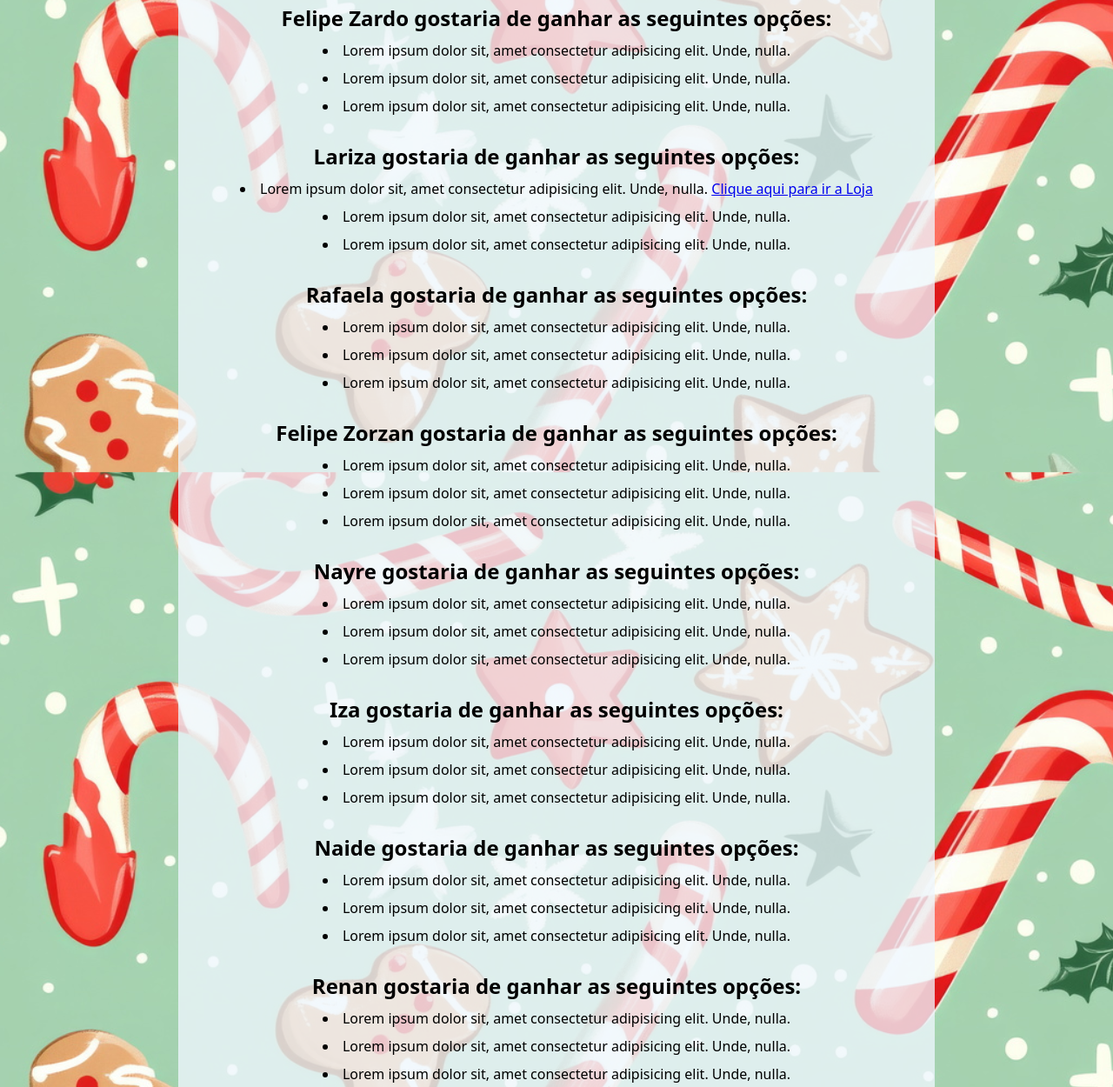
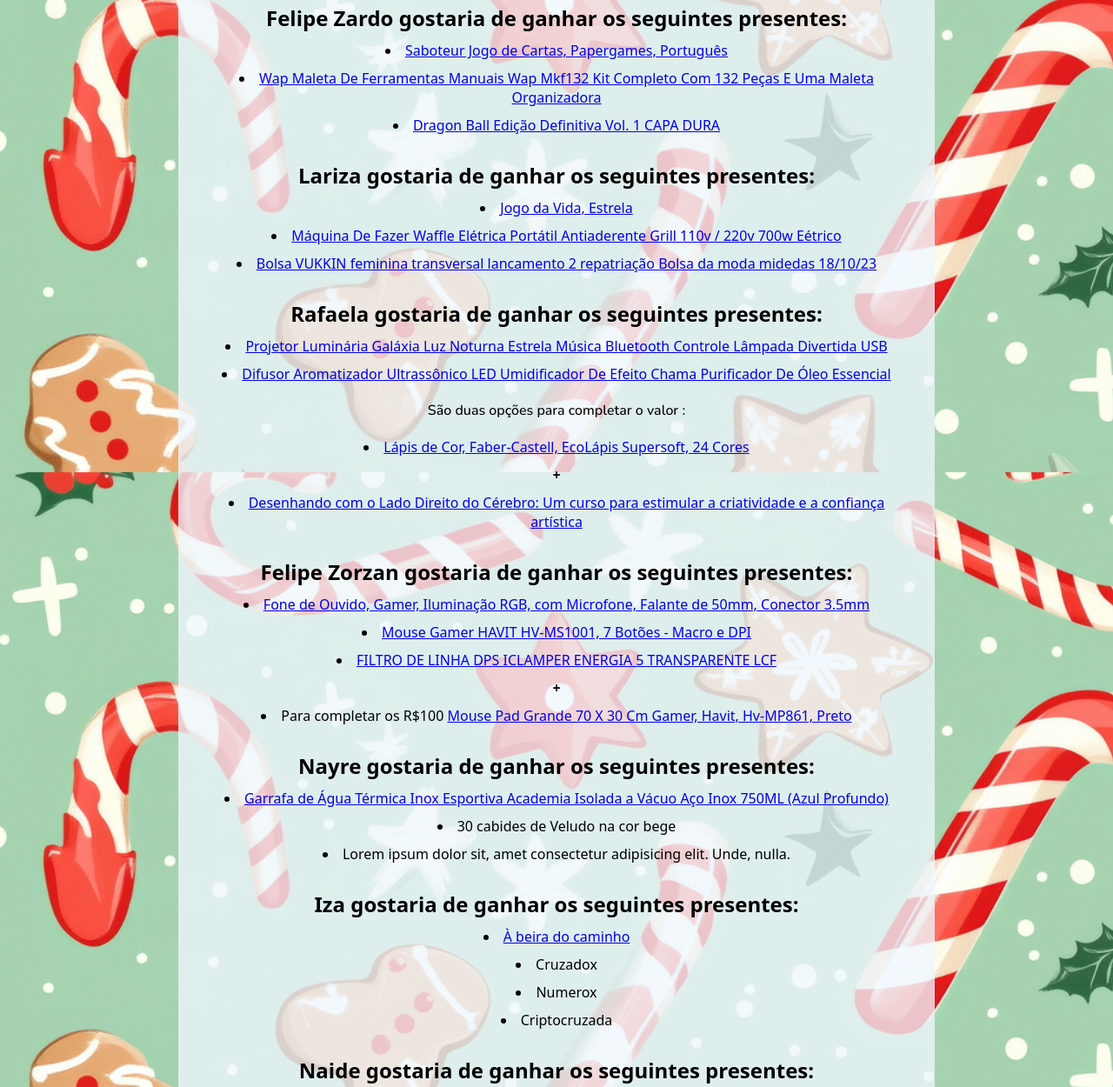
Before and after one commit to felipezardo/lista-de-presentes, a plain HTML site: page index.html in a window 1280 px wide. Shown: the part 257-1507 px from the top of the page at 87% size. Drawn offline with nearby package versions, Linux system fonts and the light colour scheme; a web font is replaced by a local one.

Commit message:
Inclusão dos links

```diff
--- a/index.html
+++ b/index.html
@@ -36,58 +36,66 @@
         <section>
             <p>O valor do presente é de R$100, podendo ser mais de um para que chegue até este total. Sejamos generosos,nem sempre é possível encontrar opções que chegem ao preço redondo. Clique nos links para ir ao site sugerido para compra. Feliz Natal!</p>
             <div>
-                <h2>Felipe Zardo gostaria de ganhar as seguintes opções:</h2>
-                <li>Lorem ipsum dolor sit, amet consectetur adipisicing elit. Unde, nulla.</li>
-                <li>Lorem ipsum dolor sit, amet consectetur adipisicing elit. Unde, nulla.</li>
+                <h2>Felipe Zardo gostaria de ganhar os seguintes presentes:</h2>
+                <li><a href="https://www.amazon.com.br/PaperGames-PPG-J007-20-Saboteur/dp/B08BG6CNGJ" target="_blank">Saboteur Jogo de Cartas, Papergames, Português</a></li>
+                <li><a href="https://www.amazon.com.br/dp/B09M7JFCV2" target="_blank">Wap Maleta De Ferramentas Manuais Wap Mkf132 Kit Completo Com 132 Peças E Uma Maleta Organizadora</a></li>
+                <li><a href="https://www.amazon.com.br/Dragon-Ball-Edi%C3%A7%C3%A3o-Definitiva-1/dp/854261870X" target="_blank">Dragon Ball Edição Definitiva Vol. 1 CAPA DURA</a></li>
+            </div>
+            <div>
+                <h2>Lariza gostaria de ganhar os seguintes presentes:</h2>
+                <li><a href="https://a.co/d/aexIHs2" target="_blank">Jogo da Vida, Estrela</a></li>
+                <li><a href="https://br.shp.ee/CXJMJAj" target="_blank">Máquina De Fazer Waffle Elétrica Portátil Antiaderente Grill 110v / 220v 700w Eétrico</a></li>
+                <li><a href="https://br.shp.ee/KFhZVTU" target="_blank">Bolsa VUKKIN feminina transversal lancamento 2 repatriação Bolsa da moda midedas 18/10/23</a></li>
+            </div>
+            <div>
+                <h2>Rafaela gostaria de ganhar os seguintes presentes:</h2>
+                <li><a href="https://shopee.com.br/Projetor-Lumin%C3%A1ria-Gal%C3%A1xia-Luz-Noturna-Estrela-M%C3%BAsica-Bluetooth-Controle-L%C3%A2mpada-Divertida-USB-i.393729004.22891150388" target="_blank">Projetor Luminária Galáxia Luz Noturna Estrela Música Bluetooth Controle Lâmpada Divertida USB</a></li>
+                <li><a href="https://shopee.com.br/Difusor-Aromatizador-Ultrass%C3%B4nico-LED-Umidificador-De-Efeito-Chama-Purificador-De-%C3%93leo-Essencial-i.1315716433.19299385411" target="_blank">Difusor Aromatizador Ultrassônico LED Umidificador De Efeito Chama Purificador De Óleo Essencial</a></li>
+                <p>São duas opções para completar o valor : </p>
+                <li><a href="https://www.amazon.com.br/dp/B077SS75S2?ref_=cm_sw_r_cso_wa_apan_dp_8ZNH088E7PTZ2N7NHSGQ&starsLeft=1&skipTwisterOG=1" target="_blank">Lápis de Cor, Faber-Castell, EcoLápis Supersoft, 24 Cores</a></li>
+                <li class="add">+</li>
+                <li><a href="https://www.amazon.com.br/dp/6587638376?ref_=cm_sw_r_cso_wa_apan_dp_FKZ6YGGTHWRSX989109X&starsLeft=1&skipTwisterOG=1" target="_blank">Desenhando com o Lado Direito do Cérebro: Um curso para estimular a criatividade e a confiança artística</a></li>
+            </div>
+            <div>
+                <h2>Felipe Zorzan gostaria de ganhar os seguintes presentes:</h2>
+                <li><a href="https://a.co/d/b49AJ3R" target="_blank">Fone de Ouvido, Gamer, Iluminação RGB, com Microfone, Falante de 50mm, Conector 3.5mm</a></li>
+                <li><a href="http://a.co/d/5uh7W3S" target="_blank" rel="noopener noreferrer">Mouse Gamer HAVIT HV-MS1001, 7 Botões - Macro e DPI </a></li>
+                <li><a href="http://a.co/d/1D7kUdi" target="_blank" rel="noopener noreferrer">FILTRO DE LINHA DPS ICLAMPER ENERGIA 5 TRANSPARENTE LCF</a></li>
+                <li class="add">+</li>
+                <li>Para completar os R$100 <a href="http://a.co/d/gpy3w2e" target="_blank" rel="noopener noreferrer">Mouse Pad Grande 70 X 30 Cm Gamer, Havit, Hv-MP861, Preto </a></li>
+            </div>
+            <div>
+                <h2>Nayre gostaria de ganhar os seguintes presentes:</h2>
+                <li><a href="https://www.amazon.com.br/Garrafa-T%C3%A9rmica-Esportiva-Academia-Profundo/dp/B0CZRDD73D?ref=dlx_deals_dg_dcl_B0CZRDD73D_dt_sl14_ac&th=1" target="_blank">Garrafa de Água Térmica Inox Esportiva Academia Isolada a Vácuo Aço Inox 750ML (Azul Profundo)</a></li>
+                <li>30 cabides de Veludo na cor bege</li>
                 <li>Lorem ipsum dolor sit, amet consectetur adipisicing elit. Unde, nulla.</li>
             </div>
             <div>
-                <h2>Lariza gostaria de ganhar as seguintes opções:</h2>
-                <li>Lorem ipsum dolor sit, amet consectetur adipisicing elit. Unde, nulla. <a href="https://www.amazon.com.br/Maleta-Ferramentas-Sparta-Kit-13564/dp/B076N2S8FV/ref=asc_df_B076N2S8FV/?hvadid=709984458209&hvpos=&hvnetw=g&hvrand=5833986388947167154&hvpone=&hvptwo=&hvqmt=&hvdev=c&hvdvcmdl=&hvlocint=&hvlocphy=9198038&hvtargid=pla-809916198449&mcid=1886b57caabd33b082b29442f93e86b9&gad_source=1">Clique aqui para ir a Loja</a></li>
-                <li>Lorem ipsum dolor sit, amet consectetur adipisicing elit. Unde, nulla.</li>
-                <li>Lorem ipsum dolor sit, amet consectetur adipisicing elit. Unde, nulla.</li>
+                <h2>Iza gostaria de ganhar os seguintes presentes:</h2>
+                <li><a href="https://www.amazon.com.br/beira-caminho-Marinzeck-Carvalho-M%C3%A9dium/dp/6558060639" target="_blank">À beira do caminho</a></li>
+                <li>Cruzadox</li>
+                <li>Numerox</li>
+                <li>Criptocruzada</li>
             </div>
             <div>
-                <h2>Rafaela gostaria de ganhar as seguintes opções:</h2>
-                <li>Lorem ipsum dolor sit, amet consectetur adipisicing elit. Unde, nulla.</li>
-                <li>Lorem ipsum dolor sit, amet consectetur adipisicing elit. Unde, nulla.</li>
-                <li>Lorem ipsum dolor sit, amet consectetur adipisicing elit. Unde, nulla.</li>
+                <h2>Naide gostaria de ganhar os seguintes presentes:</h2>
+                <li><a href="https://a.co/d/aRKg6gk" target="_blank">Luva Esportiva   One Sport Osp8, Luva Adulto Unissex, Rosa (Pink), Grande</a></li>
+                <li><a href="https://www.boticario.com.br/refil-creme-acetinado-hidratante-desodorante-corporal-lily-lumiere-250g?utm_source=compartilhar&utm_medium=site&utm_campaign=aon" target="_blank">Refil Creme Acetinado Hidratante Desodorante Corporal Lily Lumière 250g</a></li>
+                <li><a href="https://www.boticario.com.br/refil-locao-noturna-desodorante-corporal-nativa-spa-orquidea-noire-350ml/" target="_blank">Refil Loção Noturna Desodorante Corporal Nativa SPA Orquídea Noire 350ml</a></li>
             </div>
             <div>
-                <h2>Felipe Zorzan gostaria de ganhar as seguintes opções:</h2>
-                <li>Lorem ipsum dolor sit, amet consectetur adipisicing elit. Unde, nulla.</li>
-                <li>Lorem ipsum dolor sit, amet consectetur adipisicing elit. Unde, nulla.</li>
-                <li>Lorem ipsum dolor sit, amet consectetur adipisicing elit. Unde, nulla.</li>
+                <h2>Renan gostaria de ganhar os seguintes presentes:</h2>
+                <p class="obs">"Os presentes também podem ser combinados. Exemplos: uma camisa e um perfume, ou uma camisa e uma bolsa, ou camisa e bolsa ou bolsa e perfume."</p>
+                <li>Camisa branca de mangas compridas (da loja do templo) número 6  (podem ser 2 camisas se o valor permitir ou pago a diferença)</li>
+                <li>Bolsa missionária ( aquelas que os missionários usam)</li>
+                <li>Perfume Royal Masculino da Jequiti (pode encomendar com Dona Iza), pode ser o Madeira, o BLUE ou Absolut, ou um conjunto com os três em tamanho pequeno</li>
+                <li></li>
             </div>
             <div>
-                <h2>Nayre gostaria de ganhar as seguintes opções:</h2>
-                <li>Lorem ipsum dolor sit, amet consectetur adipisicing elit. Unde, nulla.</li>
-                <li>Lorem ipsum dolor sit, amet consectetur adipisicing elit. Unde, nulla.</li>
-                <li>Lorem ipsum dolor sit, amet consectetur adipisicing elit. Unde, nulla.</li>
-            </div>
-            <div>
-                <h2>Iza gostaria de ganhar as seguintes opções:</h2>
-                <li>Lorem ipsum dolor sit, amet consectetur adipisicing elit. Unde, nulla.</li>
-                <li>Lorem ipsum dolor sit, amet consectetur adipisicing elit. Unde, nulla.</li>
-                <li>Lorem ipsum dolor sit, amet consectetur adipisicing elit. Unde, nulla.</li>
-            </div>
-            <div>
-                <h2>Naide gostaria de ganhar as seguintes opções:</h2>
-                <li>Lorem ipsum dolor sit, amet consectetur adipisicing elit. Unde, nulla.</li>
-                <li>Lorem ipsum dolor sit, amet consectetur adipisicing elit. Unde, nulla.</li>
-                <li>Lorem ipsum dolor sit, amet consectetur adipisicing elit. Unde, nulla.</li>
-            </div>
-            <div>
-                <h2>Renan gostaria de ganhar as seguintes opções:</h2>
-                <li>Lorem ipsum dolor sit, amet consectetur adipisicing elit. Unde, nulla.</li>
-                <li>Lorem ipsum dolor sit, amet consectetur adipisicing elit. Unde, nulla.</li>
-                <li>Lorem ipsum dolor sit, amet consectetur adipisicing elit. Unde, nulla.</li>
-            </div>
-            <div>
-                <h2>Hellan gostaria de ganhar as seguintes opções:</h2>
+                <h2>Hellan gostaria de ganhar os seguintes presentes:</h2>
                <p class="obs">"O vale-presente da pra encontrar nas lojas americanas ja vi em farmácia tambem...Estou um bocado sem ideia para presente então se quem me tirou quiser me surpreender de alguma forma tudo bem."</p>
-                <li><a href="https://www.amazon.com.br/Maleta-Ferramentas-Sparta-Kit-13564/dp/B076N2S8FV/ref=asc_df_B076N2S8FV/?hvadid=709984458209&hvpos=&hvnetw=g&hvrand=5833986388947167154&hvpone=&hvptwo=&hvqmt=&hvdev=c&hvdvcmdl=&hvlocint=&hvlocphy=9198038&hvtargid=pla-809916198449&mcid=1886b57caabd33b082b29442f93e86b9&gad_source=1">SPARTA Kit de Ferramentas 129 Peças com Maleta</a></li>
-                <li><a href="https://www.cardlandia.com.br/codigo-de-regate-steam-card-r16000?gad_source=1">Código de Regate Steam Card - R$100,00</a></li>
+                <li><a href="https://www.amazon.com.br/Maleta-Ferramentas-Sparta-Kit-13564/dp/B076N2S8FV/ref=asc_df_B076N2S8FV/?hvadid=709984458209&hvpos=&hvnetw=g&hvrand=5833986388947167154&hvpone=&hvptwo=&hvqmt=&hvdev=c&hvdvcmdl=&hvlocint=&hvlocphy=9198038&hvtargid=pla-809916198449&mcid=1886b57caabd33b082b29442f93e86b9&gad_source=1" target="_blank" >SPARTA Kit de Ferramentas 129 Peças com Maleta</a></li>
+                <li><a href="https://www.cardlandia.com.br/codigo-de-regate-steam-card-r16000?gad_source=1" target="_blank">Código de Regate Steam Card - R$100,00</a></li>
                 <li>💵 Dinheiro em notas de 100 não rastreáveis 💵</li>
             </div>
         </section>
--- a/style.scss
+++ b/style.scss
@@ -93,6 +93,7 @@ div{
     }
     .obs{
         margin: 5px;
+        font-weight: 700;
 
     }
 }
@@ -102,4 +103,10 @@ div{
 
 }
 
+.add{
+    list-style: none;
+    font-weight: bolder;
+
 }
+
+}
```
Also changed, not shown: style.css, 1 other file.
